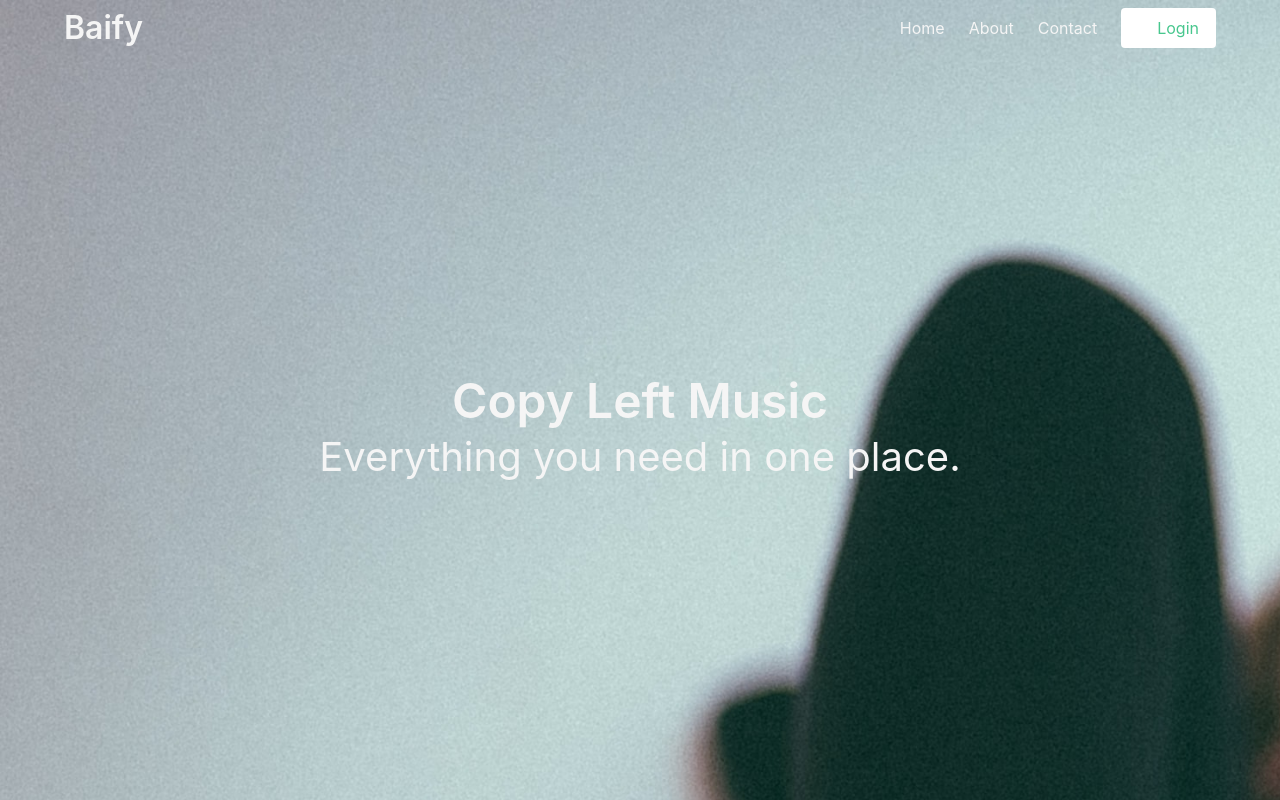
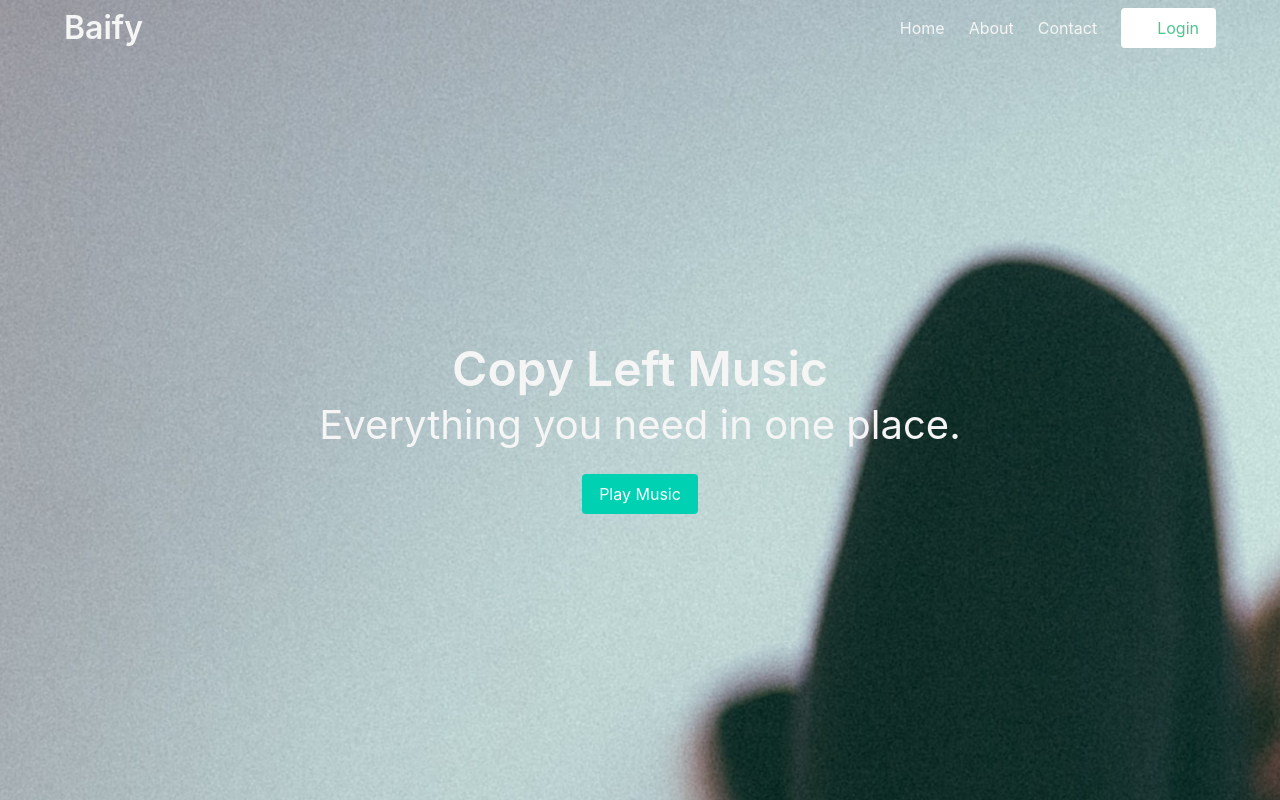
Before and after one commit to IsmaelIbanez/baifo-land, a website built with Vite: page index.html in a window 1280 px wide. Shown: the top 800 px of the page. Built offline with nearby package versions, Linux system fonts and the light colour scheme; some icons are missing; files whose address does not match are found by name.

Commit message:
buton added

```diff
--- a/index.html
+++ b/index.html
@@ -59,6 +59,7 @@
           <p class="subtitle is-2 has-text-light">
             Everything you need in one place.
           </p>
+          <button class="button is-primary">Play Music</button>
         </div>
       </div>
 
```
